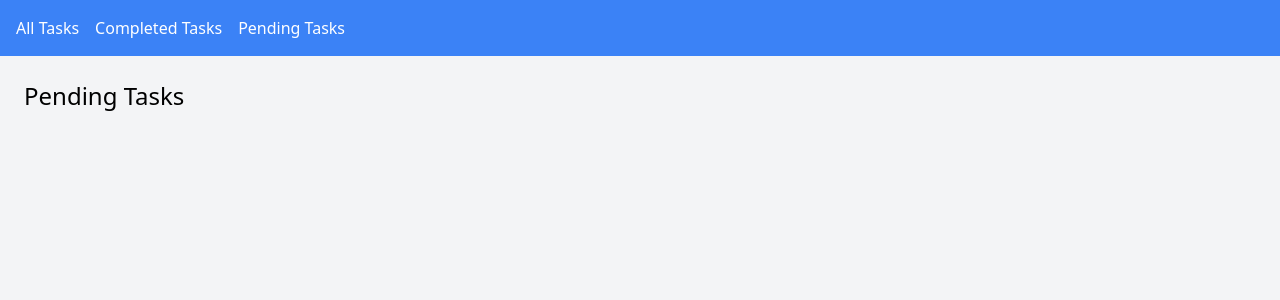
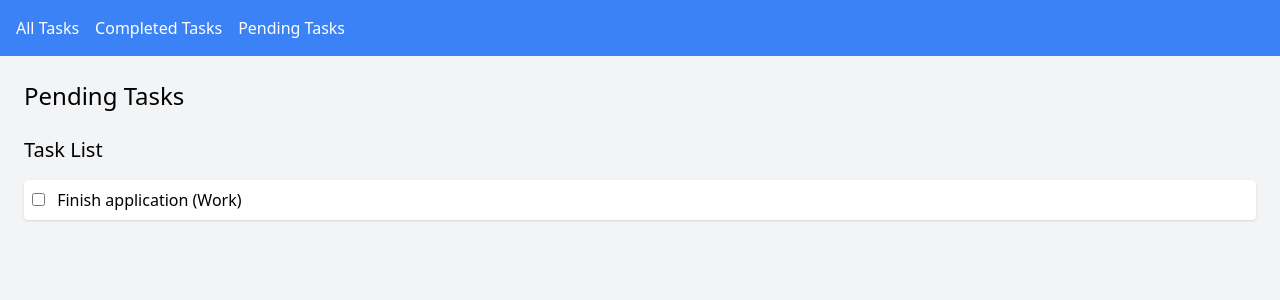
Before and after one commit to lucaarn/todo-list, a Vue app: page /pending in a window 1280 px wide. Shown: the top 300 px of the page. Built offline with nearby package versions, Linux system fonts and the light colour scheme.

Commit message:
implementation of completed and pending tasks site

```diff
--- a/src/views/AllTasks.vue
+++ b/src/views/AllTasks.vue
@@ -1,5 +1,5 @@
 <script setup>
-import CatergorySelector from '../components/CatergorySelector.vue'
+import CategorySelector from '../components/CategorySelector.vue'
 import { ref } from 'vue'
 import { allTasks, taskData } from '../tasks.js'
 import TaskList from '../components/TaskList.vue'
@@ -26,7 +26,7 @@ const addTask = () => {
     <h1 class="text-2xl mb-6">All Tasks</h1>
 
     <input v-model="newTask" placeholder="New Task" class="border p-2 mb-4" />
-    <CatergorySelector v-model="selectedCategory" />
+    <CategorySelector v-model="selectedCategory" />
     <button class="bg-green-500 text-white px-4 py-2 rounded" @click="addTask">
         Add Task
     </button>
--- a/src/views/CompletedTasks.vue
+++ b/src/views/CompletedTasks.vue
@@ -1,7 +1,15 @@
-<script setup></script>
+<script setup>
+import { completedTasks } from '../tasks.js'
+import TaskList from '../components/TaskList.vue'
+
+const tasks = completedTasks
+</script>
 
 <template>
-    <h1 class="text-2xl mb-6">Completed Tasks</h1>
+    <div>
+        <h1 class="text-2xl mb-6">Completed Tasks</h1>
+        <TaskList :tasks="tasks" />
+    </div>
 </template>
 
 <style scoped></style>
--- a/src/views/PendingTasks.vue
+++ b/src/views/PendingTasks.vue
@@ -1,7 +1,15 @@
-<script setup></script>
+<script setup>
+import { pendingTasks } from '../tasks.js'
+import TaskList from '../components/TaskList.vue'
+
+const tasks = pendingTasks
+</script>
 
 <template>
-    <h1 class="text-2xl mb-6">Pending Tasks</h1>
+    <div>
+        <h1 class="text-2xl mb-6">Pending Tasks</h1>
+        <TaskList :tasks="tasks" />
+    </div>
 </template>
 
 <style scoped></style>
```
Also changed, not shown: src/components/CategorySelector.vue (renamed from src/components/CatergorySelector.vue).
